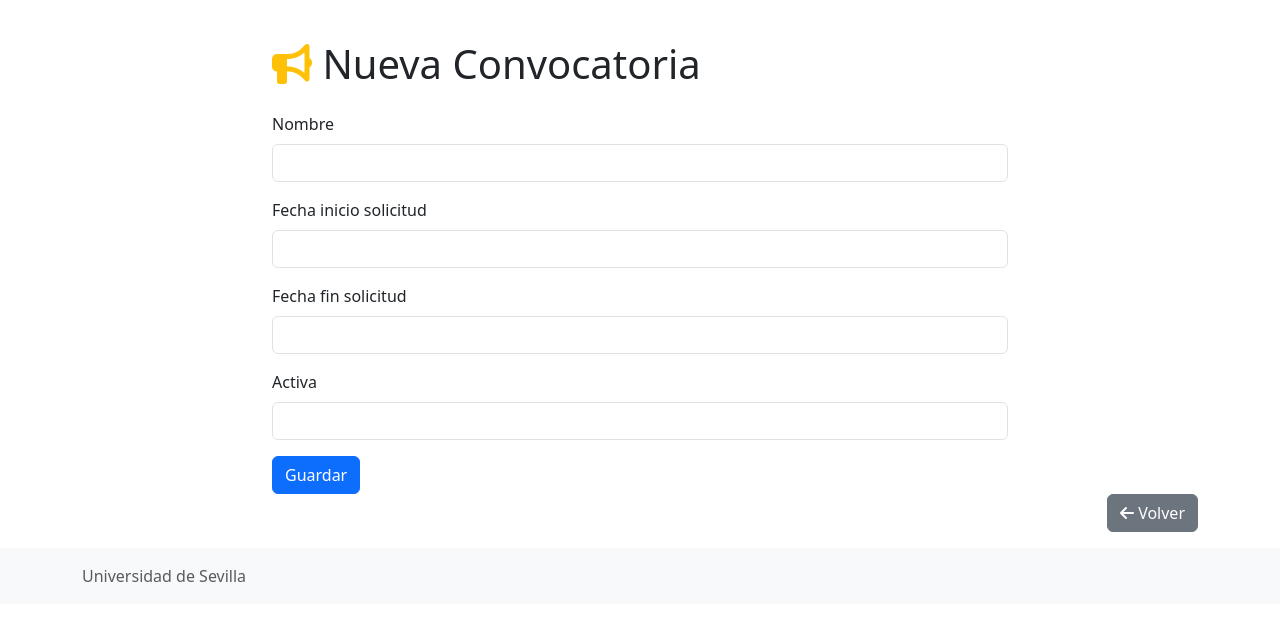
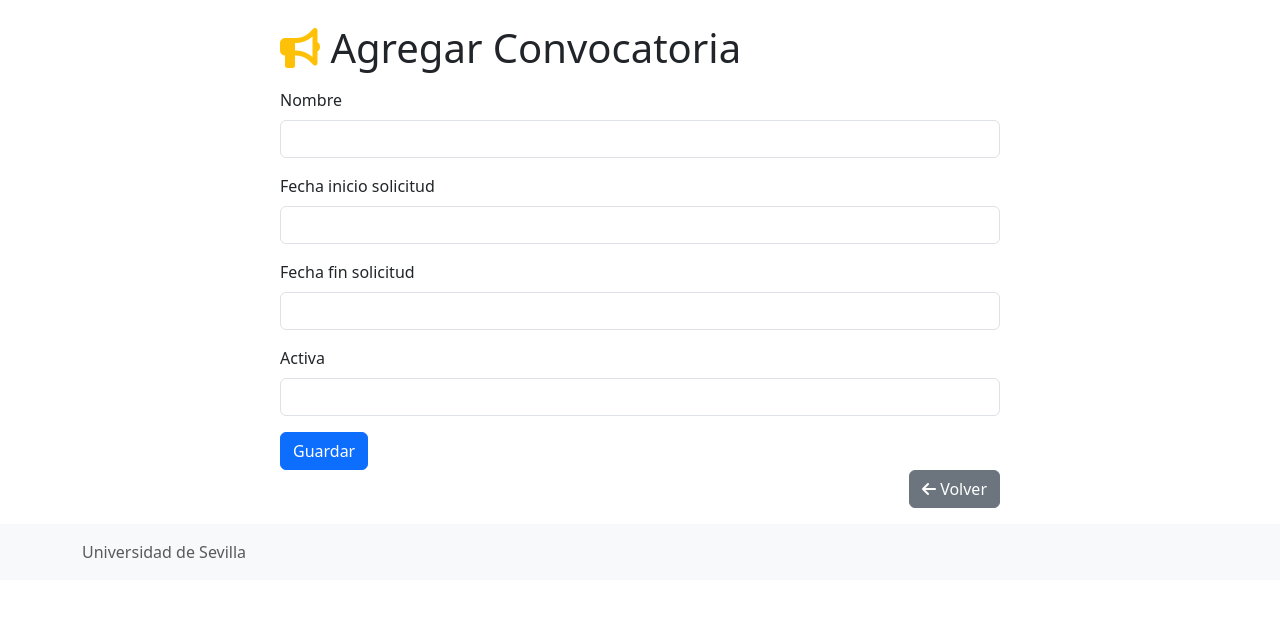
Before and after one commit to juananruiz/quinque, a Symfony app: template templates/intranet/quinque/admin/convocatoria/new.html.twig in a window 1280 px wide. Shown: the part 56-677 px from the top of the page. Run offline with Twig, Linux system fonts and the light colour scheme; the template is opened without the code that fills it, so the values that code supplies are empty; form fields are guessed from the names that the template uses; some libraries are stand-ins or nearby versions.

Commit message:
Estandarizando formularios

```diff
--- a/templates/intranet/quinque/admin/convocatoria/_form.html.twig
+++ b/templates/intranet/quinque/admin/convocatoria/_form.html.twig
@@ -1,5 +1,5 @@
 {# templates/intranet/quinque/admin/convocatoria/_form.html.twig #}
-<div class="container mt-3 col-md-8">
+
 {{ form_start(form, {'attr': {'class': 'needs-validation'}}) }}
 	<div class="mb-3">
 		{{ form_label(form.nombre) }}
@@ -27,4 +27,3 @@
 
 	<button class="btn btn-primary">{{ button_label|default('Guardar') }}</button>
 {{ form_end(form) }}
-</div>
--- a/templates/intranet/quinque/admin/convocatoria/edit.html.twig
+++ b/templates/intranet/quinque/admin/convocatoria/edit.html.twig
@@ -5,12 +5,12 @@
 {% block title %}Editar Convocatoria{% endblock %}
 
 {% block body %}
-    <div class="row justify-content-center">
-        <h1 class="container mt-3 col-md-8"><i class="fas fa-bullhorn text-warning"></i> Editar Convocatoria</h1>
+    <div class="container col-md-8">
+        <h1 class="mb-3"><i class="fas fa-bullhorn text-warning"></i> Editar Convocatoria</h1>
 
         {{ include('intranet/quinque/admin/convocatoria/_form.html.twig') }}
 
-        <div class="text-end mb-3">
+        <div class="mb-3 text-end">
             <a href="{{ path('quinque_convocatoria_index') }}" class="btn btn-secondary"><i class="fas fa-arrow-left"></i> Volver</a>
         </div>
     </div>
--- a/templates/intranet/quinque/admin/convocatoria/new.html.twig
+++ b/templates/intranet/quinque/admin/convocatoria/new.html.twig
@@ -2,11 +2,11 @@
 
 {% extends 'intranet/quinque/admin/base.html.twig' %}
 
-{% block title %}Nueva Convocatoria{% endblock %}
+{% block title %}Agregar Convocatoria{% endblock %}
 
 {% block body %}
-    <div class="row justify-content-center">
-		<h1 class="mt-3 col-md-8"><i class="fas fa-bullhorn text-warning"></i> Nueva Convocatoria</h1>
+    <div class="container col-md-8">
+		<h1 class="mb-3"><i class="fas fa-bullhorn text-warning"></i> Agregar Convocatoria</h1>
 
 		{{ include('intranet/quinque/admin/convocatoria/_form.html.twig') }}
 
```
Also changed, not shown: templates/intranet/quinque/admin/persona/new.html.twig (+5 -9 lines). Lines whose indentation alone changed are shown as unchanged.
